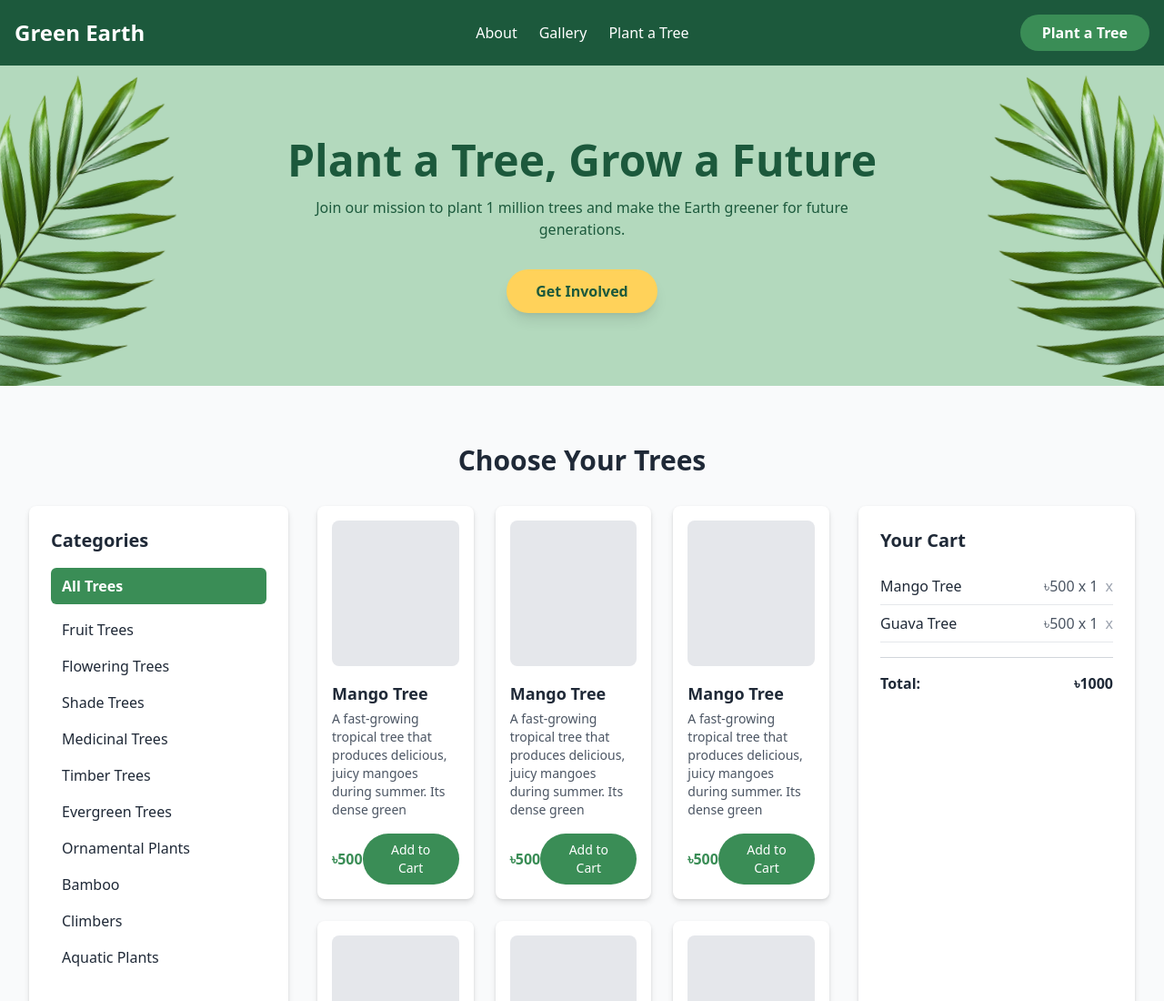
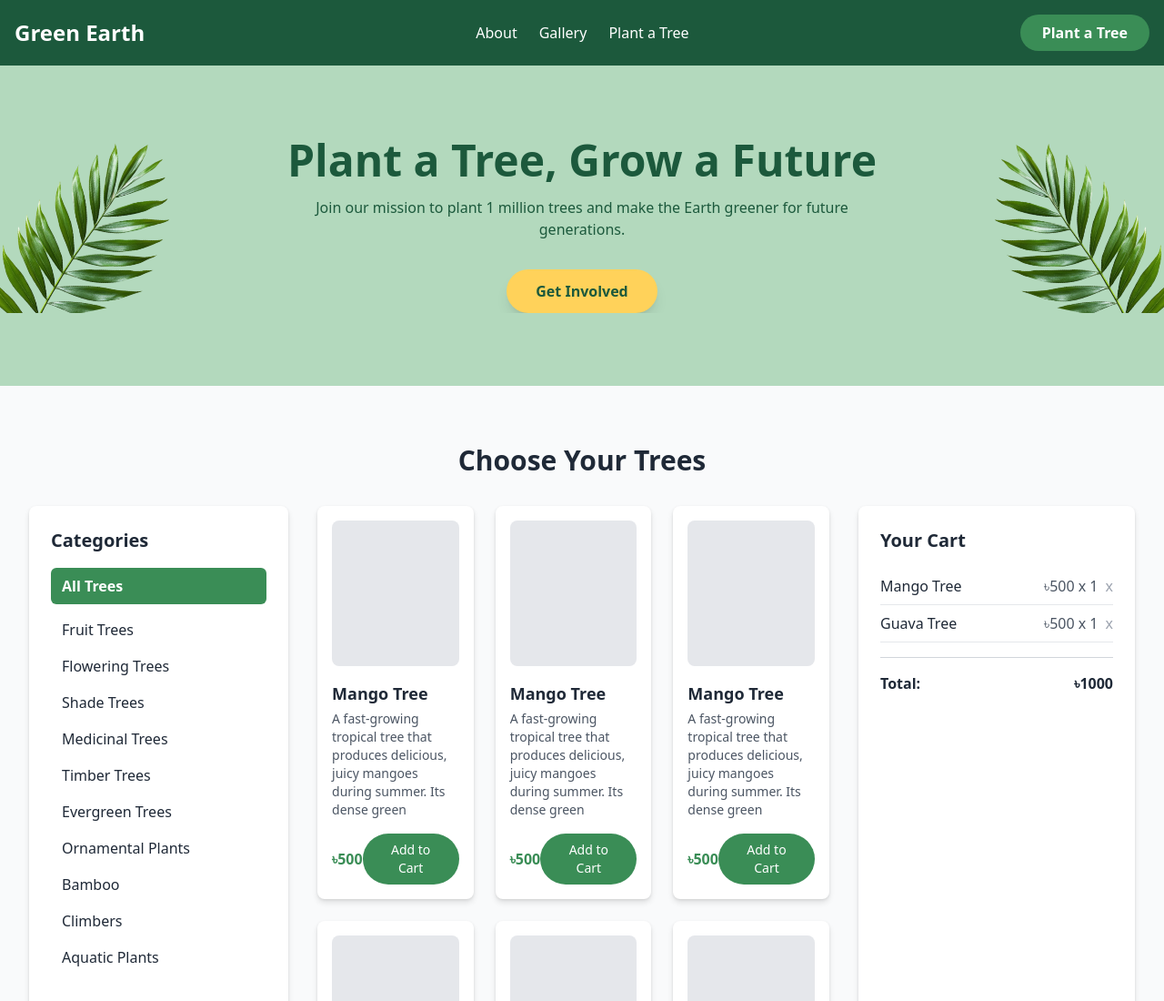
Before and after one commit to mdjoynalhosen20/assignment-six, a plain HTML site: page index2.html in a window 1280 px wide. Shown: the top 1100 px of the page at 91% size. Drawn offline with nearby package versions, Linux system fonts and the light colour scheme.

Commit message:
Banner section Image issue fix

```diff
--- a/index2.html
+++ b/index2.html
@@ -30,16 +30,18 @@
         </div>
     </header>
 
-    <section class="bg-[#B3D9BD] py-20 relative overflow-hidden">
-        <div class="container mx-auto text-center px-4 relative z-10">
+    <section class="bg-[#B3D9BD] py-20 ">
+        <div class="relative overflow-hidden container mx-auto">
+            <div class="container mx-auto text-center px-4 relative z-10">
             <h1 class="text-4xl md:text-5xl font-bold text-[#1C593C]">Plant a Tree, Grow a Future</h1>
             <p class="mt-4 text-[#1C593C] max-w-2xl mx-auto">Join our mission to plant 1 million trees and make the Earth greener for future generations.</p>
             <button class="mt-8 bg-[#FFD25A] text-[#1C593C] font-semibold py-3 px-8 rounded-full shadow-lg hover:bg-[#F2C54D] transition duration-300">
                 Get Involved
             </button>
         </div>
-        <img src="./assets/hero-leaf1.png" alt="Left leaf" class="absolute top-0 left-0 h-full w-auto opacity- transform -translate-x-1/2 -rotate-12 hidden md:block">
-        <img src="./assets/hero-leaf2.png" alt="Right leaf" class="absolute top-0 right-0 h-full w-auto opacity- transform translate-x-1/2 rotate-12 hidden md:block">
+        <img src="./assets/hero-leaf1.png" alt="Left leaf" class="absolute top-0 left-20 h-full w-auto opacity- transform -translate-x-1/2 -rotate-12 hidden md:block">
+        <img src="./assets/hero-leaf2.png" alt="Right leaf" class="absolute top-0 right-20 h-full w-auto opacity- transform translate-x-1/2 rotate-12 hidden md:block">
+        </div>
     </section>
 
     <main class="container mx-auto p-8">
```
